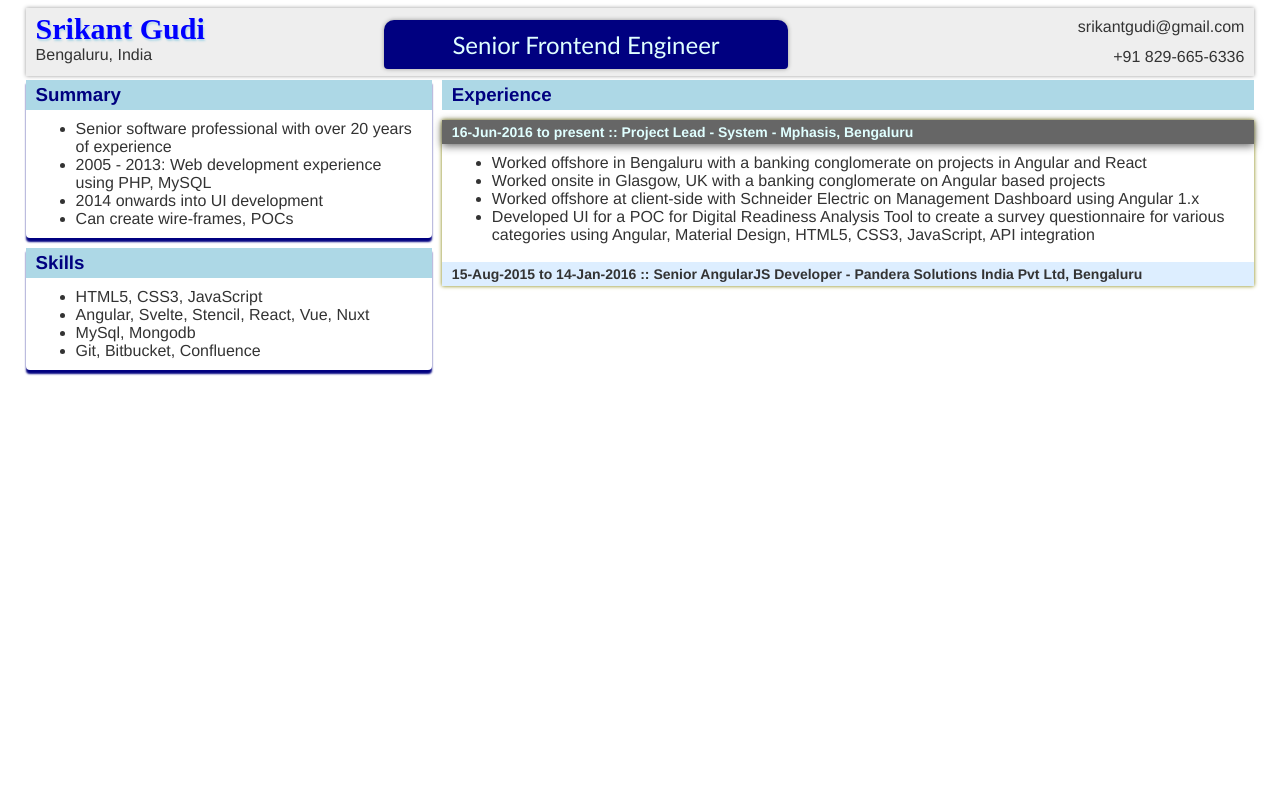
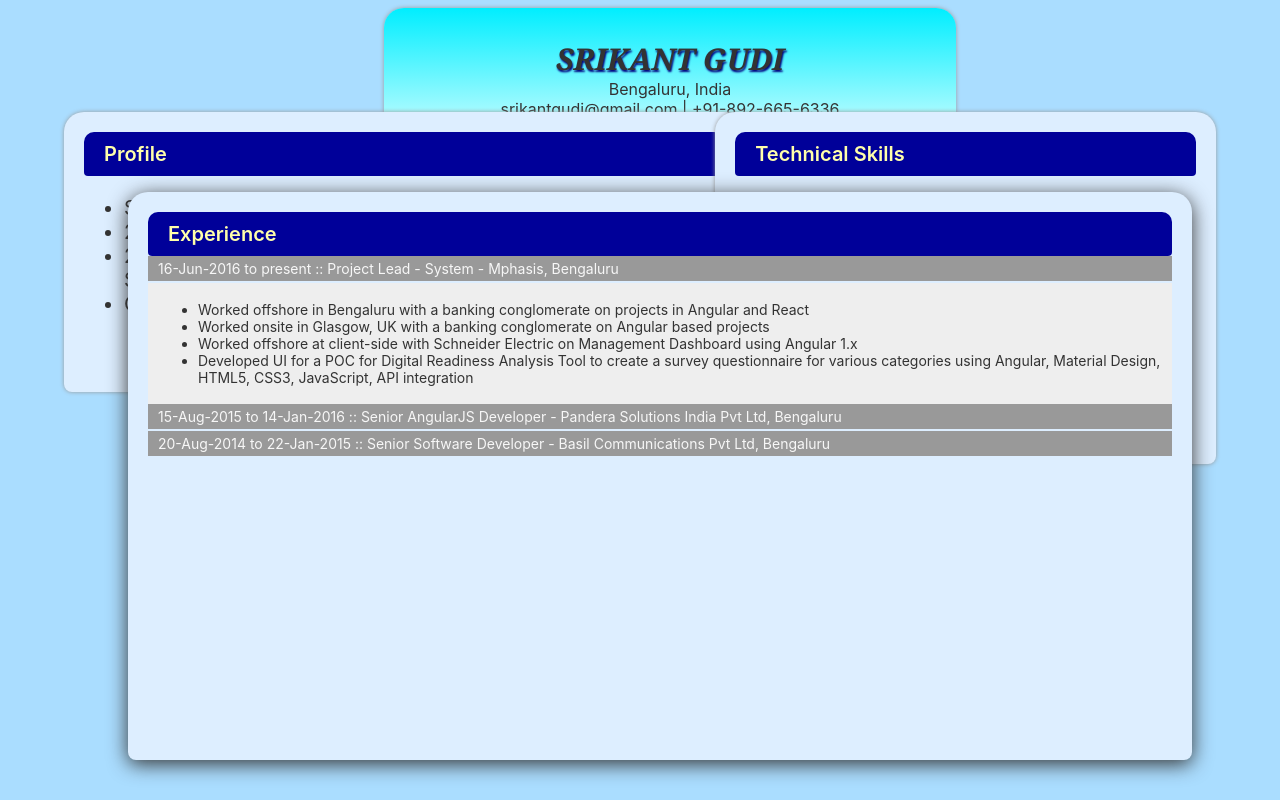
Before and after one commit to srikantgudi/srikantgudi.github.io, a Svelte app: page / in a window 1280 px wide. Built offline with nearby package versions, Linux system fonts and the light colour scheme.

Commit message:
Altered layout

```diff
--- a/src/App.svelte
+++ b/src/App.svelte
@@ -2,7 +2,7 @@
 let profiles = [
 		'Senior software professional with over 20 years of experience',
 	  '2005 - 2013: Web development experience using PHP, MySQL',
-	  '2014 onwards into UI development',
+	  '2014 onwards into UI development. Skills used Angular, React, Svelte, Stencil, NodeJs, MySql',
 	  'Can create wire-frames, POCs'
 	];
 	let skills = [
@@ -39,174 +39,197 @@
 				'Interacted with client-side developers to understand the requirements',
 				'Integrated APIs in the frontend code'
 			]
+		},
+		{
+			header: {
+				dates: '20-Aug-2014 to 22-Jan-2015',
+				jobTitle: 'Senior Software Developer',
+				org: 'Basil Communications Pvt Ltd, Bengaluru',
+			},
+			content: [
+				'Created HTML mockups for various applications',
+				'Interacted with designers to understand the designs',
+				'Used Photoshop to slice images'
+			]
 		}
 	];
 	let curExp = expList[0];
 </script>
 
 <style>
-	* {
-		margin: 0;
-		font-family: Helvetica;
+	:root {
+		background: #adf;
+	}
+	.info {
+		position: absolute;
+		top: 1vh;
+		left: 30vw;
+		height: 10vh;
+		width: 40vw;
+		border-radius: 20px 20px 4px 4px;
+		padding: 30px;
+		box-shadow: 0 0 4px #999999;
+		background: linear-gradient(#0ef, #dff);
+		text-align: center;
+	}
+	.info:hover {
+		z-index: 999;
+		box-shadow: 0 4px 20px #333333;
+	}
+	.info-title {
+		font-family: Georgia;
+		font-style: italic;
+		text-shadow: 1px 2px 2px navy;
+		font-size: 30px;
+		font-weight: 600;
+	}
+	.section-title {
+		background-color: #009;
+		color: #ffa;
+		padding: 10px 20px;
+		border-radius: 10px 10px 4px 4px;
+		font-size: 20px;
+		font-weight: 600;
+	}
+	.profile {
+		position: absolute;
+		top: 14vh;
+		left: 5vw;
+		height: 30vh;
+		width: 50vw;
+		padding: 20px;
+		border-radius: 20px 20px 8px 8px;
+		background-color: #def;
+		color: #666;
+		box-shadow: 0 0 4px #999999;
+	}
+	.profile .text {
+		color: #333333;
+		font-size: 20px;
+	}
+	.profile:hover {
+		z-index: 9999;
+		box-shadow: 0 4px 20px #333333;
+	}
+	.skills {
+		position: absolute;
+		top: 14vh;
+		right: 5vw;
+		min-height: 32vh;
+		width: 36vw;
+		padding: 20px;
+		border-radius: 20px 20px 8px 8px;
+		background-color: #def;
+		color: #666;
+		box-shadow: 0 0 4px #999999;
+	}
+	.skills .content {
+		display: grid;
+		grid-template-columns: 1fr 1fr;
+		grid-gap: 4px;
+	}
+	.skills:hover {
+		z-index: 9999;
+		box-shadow: 0 4px 20px #333333;
+	}
+	.exp {
+		position: absolute;
+		top: 24vh;
+		left: 10vw;
+		height: 66vh;
+		width: 80vw;
+		padding: 20px;
+		border-radius: 20px 20px 8px 8px;
+		background-color: #def;
+		color: #666;
+		box-shadow: 0 4px 20px #333333;
+	}
+	.exp-box {
+		display: grid;
+		grid-template-rows: auto 1fr;
+		grid-gap: 2px;
+	}
+	.exphdr {
+		background-color: #999999;
+		color: #f7f7f7;
+		padding: 4px 10px;
+		font-size: 14px;
+		cursor: pointer;
+	}
+	.expdetail {
+		background-color: #eeeeee;
+		color: #333333;
+		padding: 4px 10px;
+		font-size: 14px;
 	}
 	.bold {
 		font-weight: 600;
 	}
-	#my-app {
-		width: 96vw;
-		margin: 0 auto;
-		font-family: Helvetica;
-	}
-	#top-nav {
-		box-shadow: 0 0 4px #999999;
-		padding: 4px 10px;
-		display: grid;
-		grid-template-columns: 1fr 1fr;
-		grid-gap: 10px;
-		grid-template-areas: 'name contact';
-		background-color: #eeeeee;
-	}
-	.profile-title {
-		position: fixed;
-		z-index: 999;
-		top: 20px;
-		left: 30vw;
-		width: 30vw;
-		box-shadow: 0 0 4px #999999;
-		padding: 10px;
-		text-align: center;
-		font-family: 'Trebuchet MS';
-		font-size: 24px;
-		background-color: navy;
-		color: lightcyan;
-		border-radius: 10px 10px 4px 4px;
-	}
-	.box {
-		box-shadow: 0 4px 2px navy;
-		border-radius: 0 0 4px 4px;
-	}
-	#name {
-		grid-area: name;
-	}
-	#name .title {
-		font-family: cursive;
-		font-size: 30px;
-		font-weight: 600;
-		color: #00f;
-		text-shadow: 1px 2px 2px lightblue;
-	}
-	#contact {
-		grid-area: contact;
-		text-align: right;
-		line-height: 30px;
-	}
-	#contact .mail {
-		text-decoration: none;
-	}
-	.profile, .skills {
-		margin-bottom: 10px;
-		border-radius: 0 0 4px 4px;
-	}
-	.content {
-		display: grid;
-		grid-template-columns: 1fr 2fr;
-		grid-gap: 10px;
-	}
-	.left-panel {
-	}
-	.right-panel {
-	}
-	.workexp {
-		box-shadow: 0 0 4px olive;
-		margin-top: 10px;
-	}
-	.exp-hdr-title {
-		box-shadow: 0 0 4px #999999;
-		margin-bottom: 8px;
-	}
-	.org {
-		font-weight: 600;
-	}
-	.exp {
-		margin-bottom: 4px;
-		display: block;
-	}
-	.exphdr {
-		grid-area: exphdr;
-		background-color: #def;
-		padding: 4px 10px;
-		font-size: 14px;
-		font-weight: 600;
-		cursor: pointer;
-	}
-	.exphdr.activehdr {
-		box-shadow: 0 2px 8px #666;
-		background-color: #666;
-		color: lightcyan;
-	}
-	.expdetail {
-		grid-area: expdetail;
-		height: auto;
-		margin: 0 0 8px;
-		padding: 10px;
-	}
-	.activehdr, .section-title {
-		background-color: lightblue;
-		color: navy;
-		padding: 4px 10px;
-	}
-	.section-title {
-		margin-top: 4px;
-	}
-	.profile-content {
-		padding: 10px;
-	}
 </style>
 
-<main id="my-app">
-	<div id="top-nav">
-		<div id='name'>
-			<div class='title'>
-				Srikant Gudi
+<main>
+	<div class="info">
+		<div class='info-title'>SRIKANT GUDI</div>
+		<div>Bengaluru, India</div>
+		<div>srikantgudi@gmail.com | +91-892-665-6336</div>
 	</div>
-			<div>
-				Bengaluru, India
+	<div class="profile">
+		<div class="section-title">
+			Profile
 		</div>
-		</div>
-		<div id='contact'>
-			<div class="mail">srikantgudi@gmail.com</div>
-			<div>+91 829-665-6336</div>
-		</div>
-	</div>
-	<div class='content'>
-		<div class="profile-title">Senior Frontend Engineer</div>
-		<div class='left-panel'>
-			<div class='profile box'>
-				<h3 class='section-title'>Summary</h3>
-				<div class='profile-content'>
-					<ul>
+		<ul class='text'>
 			{#each profiles as line}
 				<li>{line}</li>
 			{/each}
 		</ul>
 	</div>
+
+	<div class="skills">
+		<div class="section-title">
+			Technical Skills
 		</div>
-			<div class='skills box'>
-				<h3 class='section-title'>Skills</h3>
-				<div class='profile-content'>
+		<div class="content">
+			<div>
 				<ul>
-						{#each skills as skill}
-							<li>{skill}</li>
-						{/each}
+					<li>JavaScript</li>
+					<li>HTML5</li>
+					<li>CSS3</li>
+				</ul>
+				<ul>
+					<li>Bootstrap</li>
+					<li>Angular Material</li>
+					<li>Material-UI</li>
+					<li>Vuetify</li>
+					<li>Buefy</li>
+				</ul>
+			</div>
+			<div>
+				<ul class="bold">
+					<li>Angular</li>
+					<li>Svelte</li>
+					<li>Stencil</li>
+					<li>React</li>
+					<li>Vue</li>
+					<li>Nuxt</li>
+				</ul>
+				<ul>
+					<li>Git</li>
+					<li>Bitbucket</li>
+					<li>Confluence</li>
+					<li>Visual Studio Code</li>
+					<li>IntelliJ</li>
 				</ul>
 			</div>
 		</div>
 	</div>
-		<div class='right-panel'>
-			<h3 class='section-title'>Experience</h3>
-			<div class='workexp'>
+
+	<div class="exp">
+		<div class="section-title">
+			Experience
+		</div>
+		<div>
 			{#each expList as exp}
-					<div class='exp' on:click={() => curExp = exp}>
+				<div class='exp-box' on:mouseover={() => curExp = exp}>
 					<div class='exphdr' class:activehdr={curExp === exp}>
 						{exp.header.dates} :: {exp.header.jobTitle} - {exp.header.org}
 					</div>
@@ -223,5 +246,5 @@
 			{/each}
 		</div>
 	</div>
-	</div>
+
 </main>
```
Lines whose indentation alone changed are shown as unchanged.
